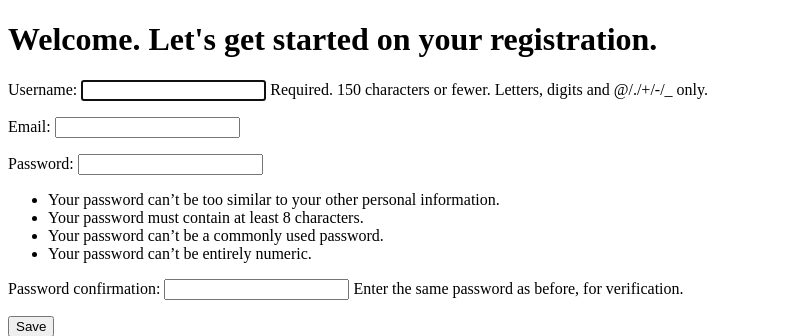
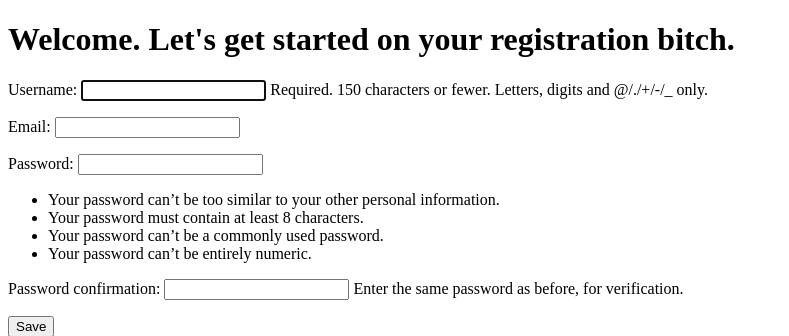
Before and after one commit to Maru5er/Blog1, a Django app: template blog/templates/blog/registration.html in a window 1280 px wide. Shown: the part 194-530 px from the top of the page, without its empty margins (0-789 px from the left). Run offline with Django 3.2, Linux system fonts and the light colour scheme; the template is opened without the code that fills it: values that come from a table or form of the project are taken from there, others are empty.

Commit message:
registration

```diff
--- a/blog/templates/blog/registration.html
+++ b/blog/templates/blog/registration.html
@@ -1,7 +1,7 @@
 {%extends 'blog/base.html'%}
 
 {%block content%}
-    <h1>Welcome. Let's get started on your registration.</h1>
+    <h1>Welcome. Let's get started on your registration bitch.</h1>
     <form method="POST" class="register">{% csrf_token %}
     {{register_form.as_p}}
     <button type="submit" class="save btn btn-default">Save</button>
```
